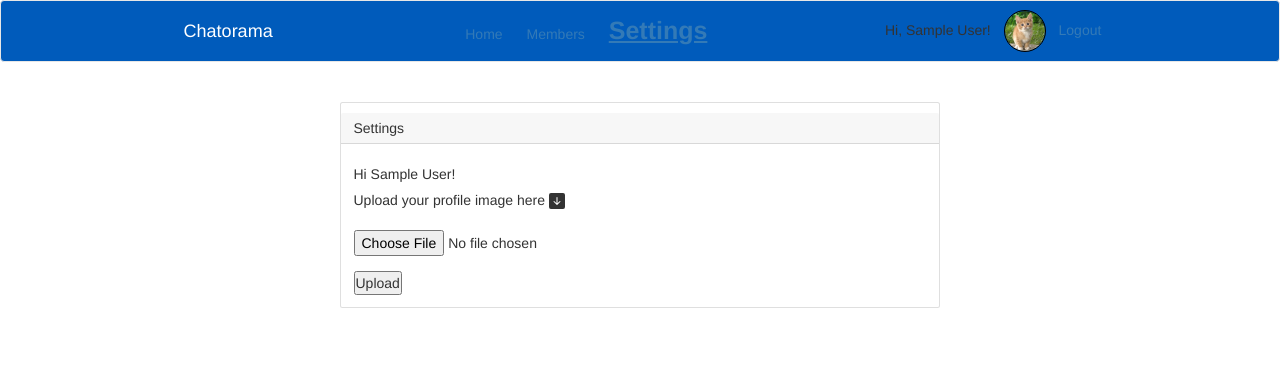
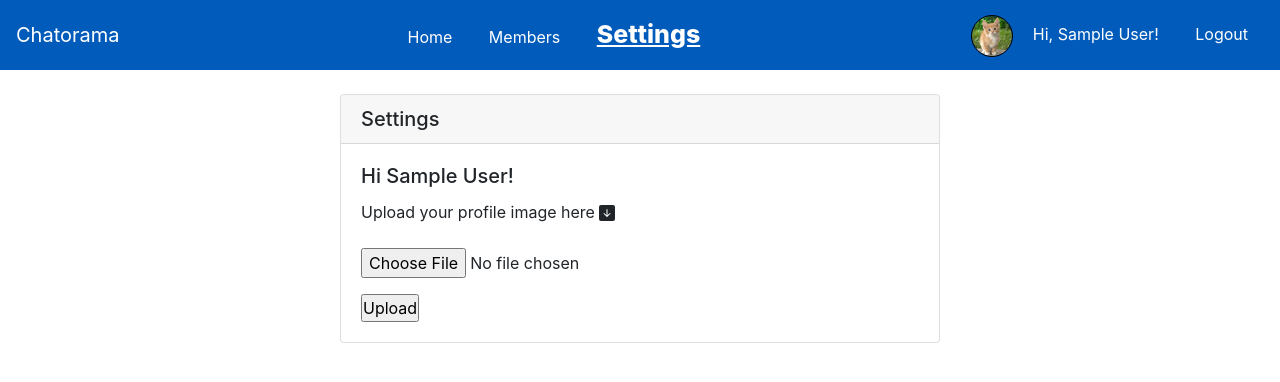
Before and after one commit to jiaqifengg/cse312-project, a Flask app: page /settings in a window 1280 px wide. Shown: the top 382 px of the page. Run offline with Flask 2, Linux system fonts and the light colour scheme; the visitor is signed in with stand-in values (Sample User, id 1); some libraries are stand-ins or nearby versions.

Commit message:
styled the navbar

```diff
--- a/static/css/style.css
+++ b/static/css/style.css
@@ -25,12 +25,14 @@
   font-size: 25px;
   font-weight: 800;
   text-decoration: underline;
+  color: white;
 }
 
 .profile {
   background-position: 50% 50%;
   background-repeat: no-repeat;
 }
+
 .profile img {
   width: 40px;
   height: 40px;
--- a/templates/settings.html
+++ b/templates/settings.html
@@ -9,33 +9,32 @@
     <script src="https://code.jquery.com/jquery-3.3.1.slim.min.js" integrity="sha384-q8i/X+965DzO0rT7abK41JStQIAqVgRVzpbzo5smXKp4YfRvH+8abtTE1Pi6jizo" crossorigin="anonymous"></script>
     <script src="https://cdnjs.cloudflare.com/ajax/libs/popper.js/1.14.3/umd/popper.min.js" integrity="sha384-ZMP7rVo3mIykV+2+9J3UJ46jBk0WLaUAdn689aCwoqbBJiSnjAK/l8WvCWPIPm49" crossorigin="anonymous"></script>
     <script src="https://stackpath.bootstrapcdn.com/bootstrap/4.1.3/js/bootstrap.min.js" integrity="sha384-ChfqqxuZUCnJSK3+MXmPNIyE6ZbWh2IMqE241rYiqJxyMiZ6OW/JmZQ5stwEULTy" crossorigin="anonymous"></script>
-    <link rel="stylesheet" href="https://cdnjs.cloudflare.com/ajax/libs/twitter-bootstrap/3.3.7/css/bootstrap.min.css">
     <link rel = "stylesheet" href = "/static/css/style.css">
 </head>
 
 <body>
-  <nav class="navbar navbar-default" id="my-navbar">
-      <a class="navbar-brand" href="/" id="chatorama-title">Chatorama</a>
+    <nav class="navbar navbar-light" style="background-color: #005bbb;">
+      <a style = "color: white"class="navbar-brand" href="/">Chatorama</a>
       <ul class = "itemsSignedIn" style = "align-items: center;"class="navbar-nav mx-auto">
         <li class="nav-item">
-        <a class="nav-link" href="/">Home</a>
+        <a class="nav-link" href="/" id="headers">Home</a>
         </li>
         <li class="nav-item">
-        <a class="nav-link" href="/members">Members</a>
+        <a class="nav-link" href="/members" id="headers">Members</a>
         </li>
         <li class="nav-item">
-        <a id = "active" class="nav-link" href="/settings">Settings</a>
+        <a id = "active" class="nav-link" href="/settings" id="headers">Settings</a>
         </li>
       </ul>
       <ul class = "itemsSignedIn2" style = "align-items: center;"class="navbar-nav ml-auto">
-        <li class="nav-item">
-        <a class="nav-link">Hi, {{ session.sessionName }}!</a>
-        </li>
         <li class = "profile">
           <img src = "/static/img/kitten.jpeg">
         </li>
         <li class="nav-item">
-        <a class="nav-link" href="/logout">Logout</a>
+        <a class="nav-link" id="headers">Hi, {{ session.sessionName }}!</a>
+        </li>
+        <li class="nav-item">
+        <a class="nav-link" href="/logout" id="headers">Logout</a>
         </li>
       </ul>
     </nav>
```
Also changed, not shown: templates/404.html (+5 -5 lines), templates/500.html (+4 -4 lines), templates/members.html (+6 -7 lines), templates/notLoggedIn.html (+11 -11 lines).
